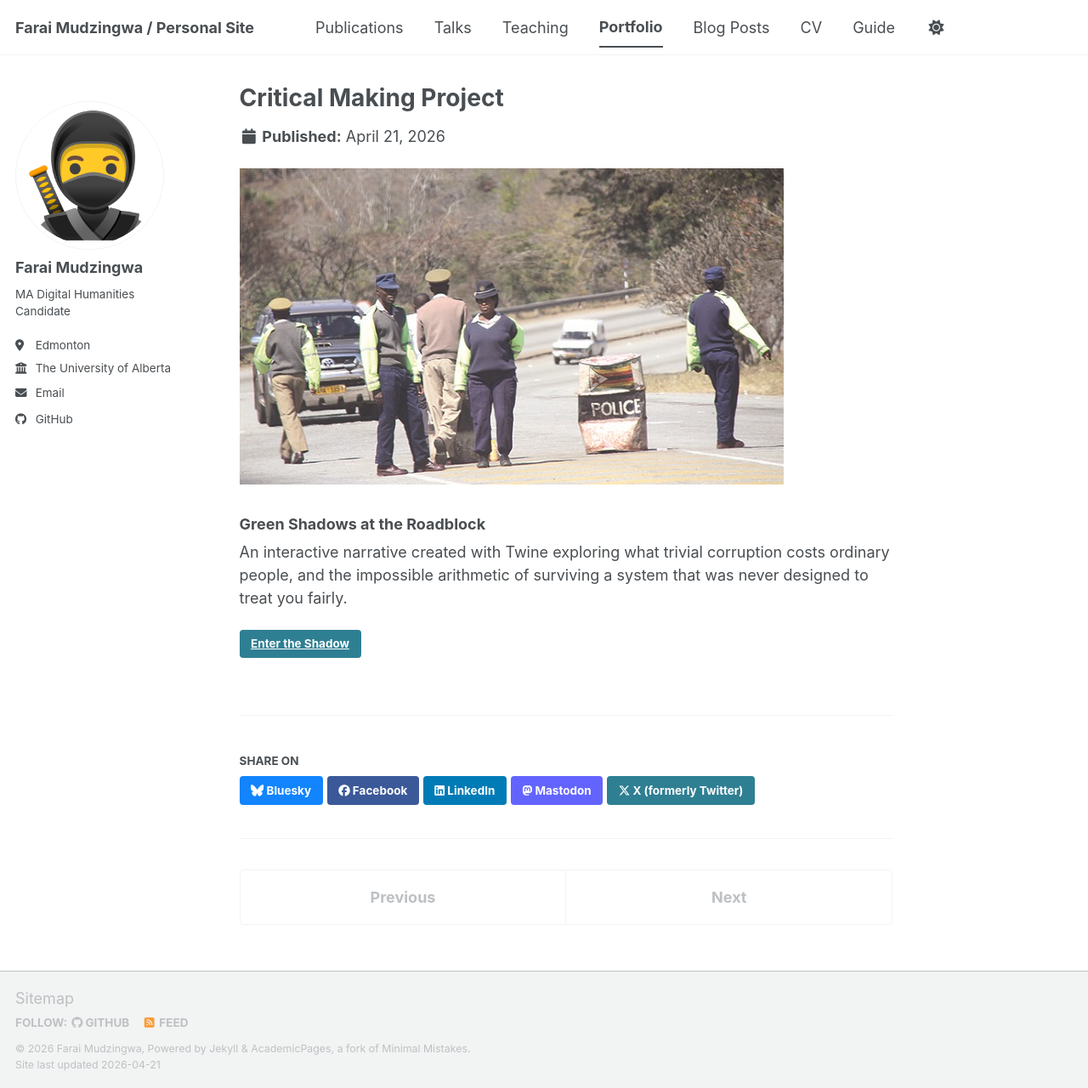
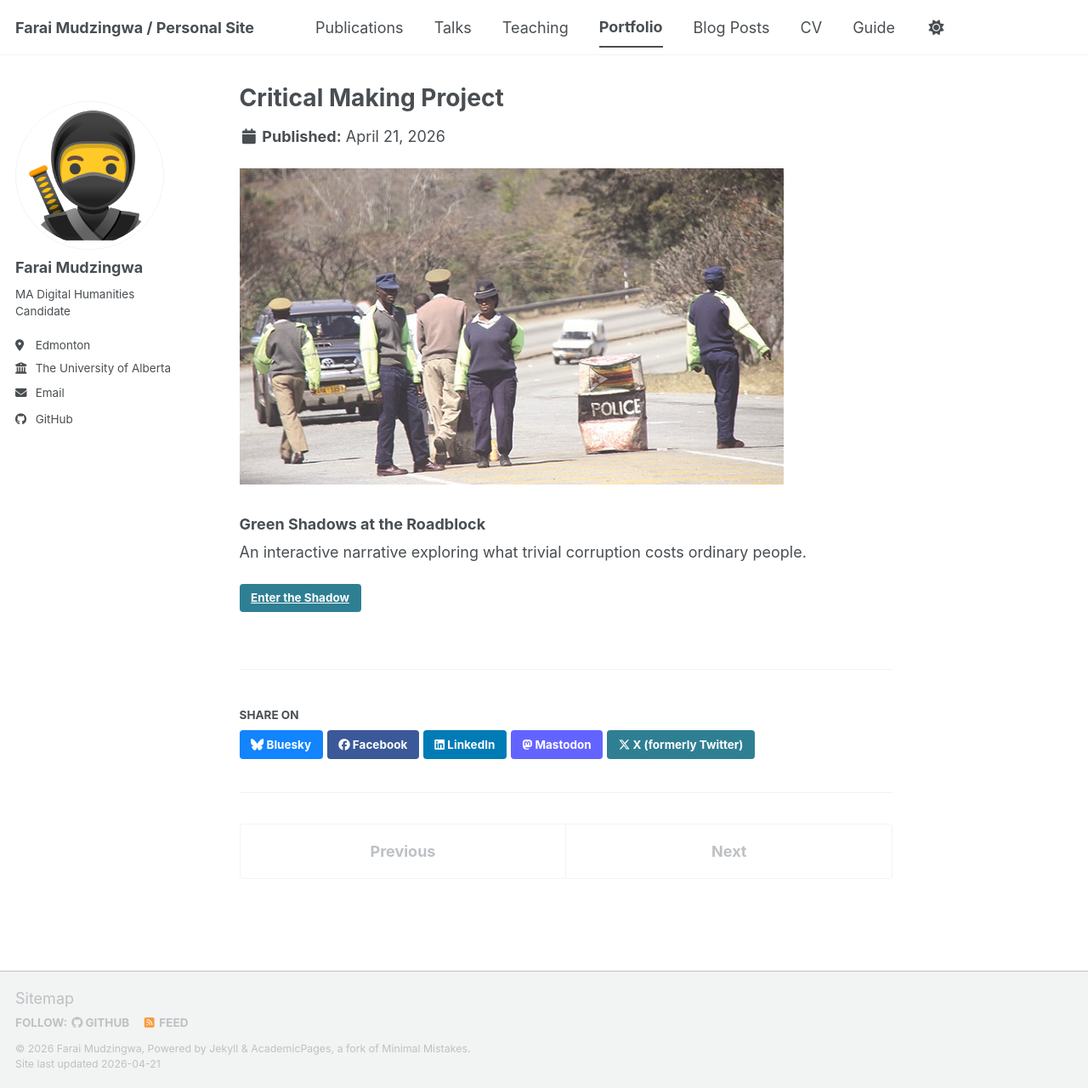
Before and after one commit to farai263/me, a Jekyll site: the page built from _portfolio/portfolio-1.md, in a window 1280 px wide and 1280 px high. Shown: the whole window at 85% size. Built offline with Jekyll 4.4.1, drawn with Linux system fonts in a browser that asks for light colours; a script bundle is joined from its source files by our own code; library files that are not in the unit come from our copies.

Commit message:
Update portfolio-1.md

```diff
--- a/_portfolio/portfolio-1.md
+++ b/_portfolio/portfolio-1.md
@@ -8,7 +8,7 @@ collection: portfolio
 
 <div class="project-item">
   <h3>Green Shadows at the Roadblock</h3>
-  <p>An interactive narrative created with Twine exploring what trivial corruption costs ordinary people, and the impossible arithmetic of surviving a system that was never designed to treat you fairly.</p>
+  <p>An interactive narrative exploring what trivial corruption costs ordinary people.</p>
   <a href="../green_shadows_at_the_roadblock.html" target="_blank" class="btn">Enter the Shadow</a>
 </div>
 
```
Also changed, not shown: other parts of _portfolio/portfolio-1.md (+1 -1 lines).
